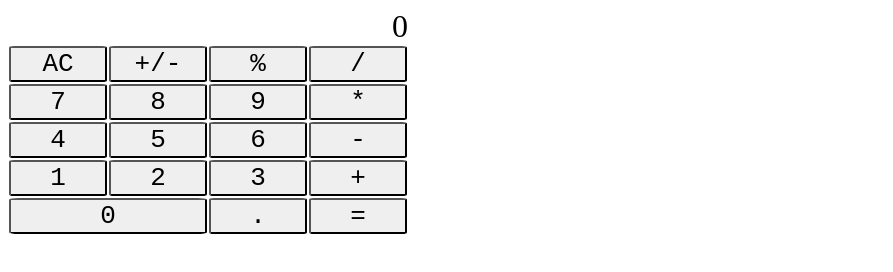
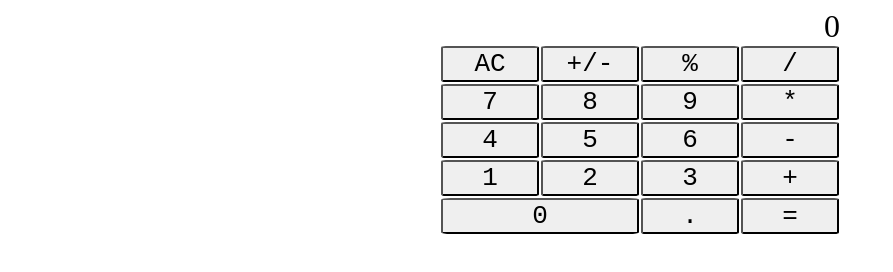
Before and after one commit to BradleyDGonzales/calculator, a plain HTML site: page index.html in a window 1280 px wide. Shown: the whole page, without its empty margins (0-893 px from the left). Drawn offline with Linux system fonts and the light colour scheme.

Commit message:
Add index and styles

```diff
--- a/index.html
+++ b/index.html
@@ -5,7 +5,7 @@
     <meta http-equiv="X-UA-Compatible" content="IE=edge">
     <meta name="viewport" content="width=device-width, initial-scale=1.0">
     <link rel="stylesheet" href="styles.css">
-    <title>Document</title>
+    <title></title>
 </head>
 <body>
     <div class="container">
--- a/styles.css
+++ b/styles.css
@@ -1,5 +1,7 @@
 * {
     box-sizing: border-box;
+    display: flex;
+    justify-content: center;
 }
 #content {
     grid-column: 1 / -1;
```
